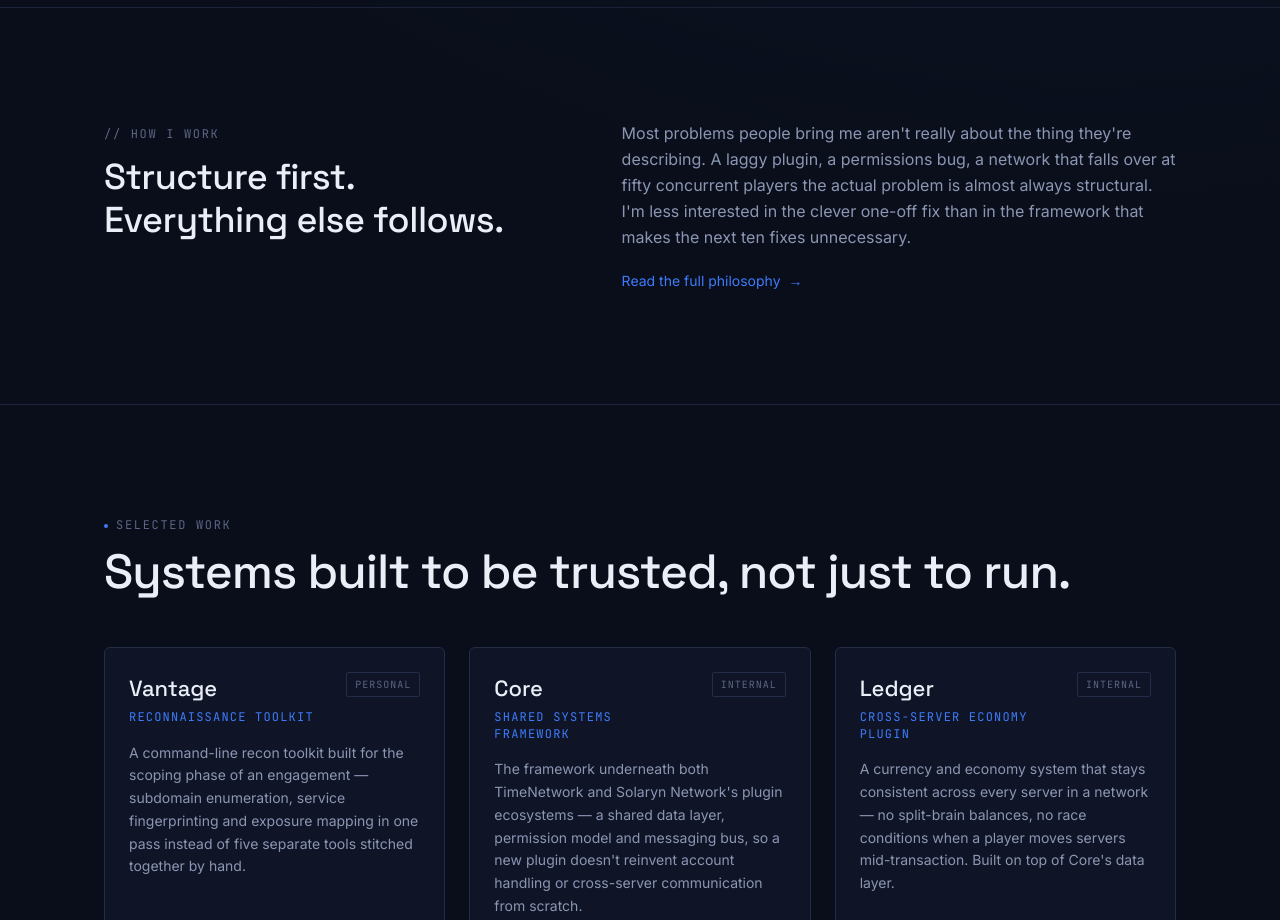
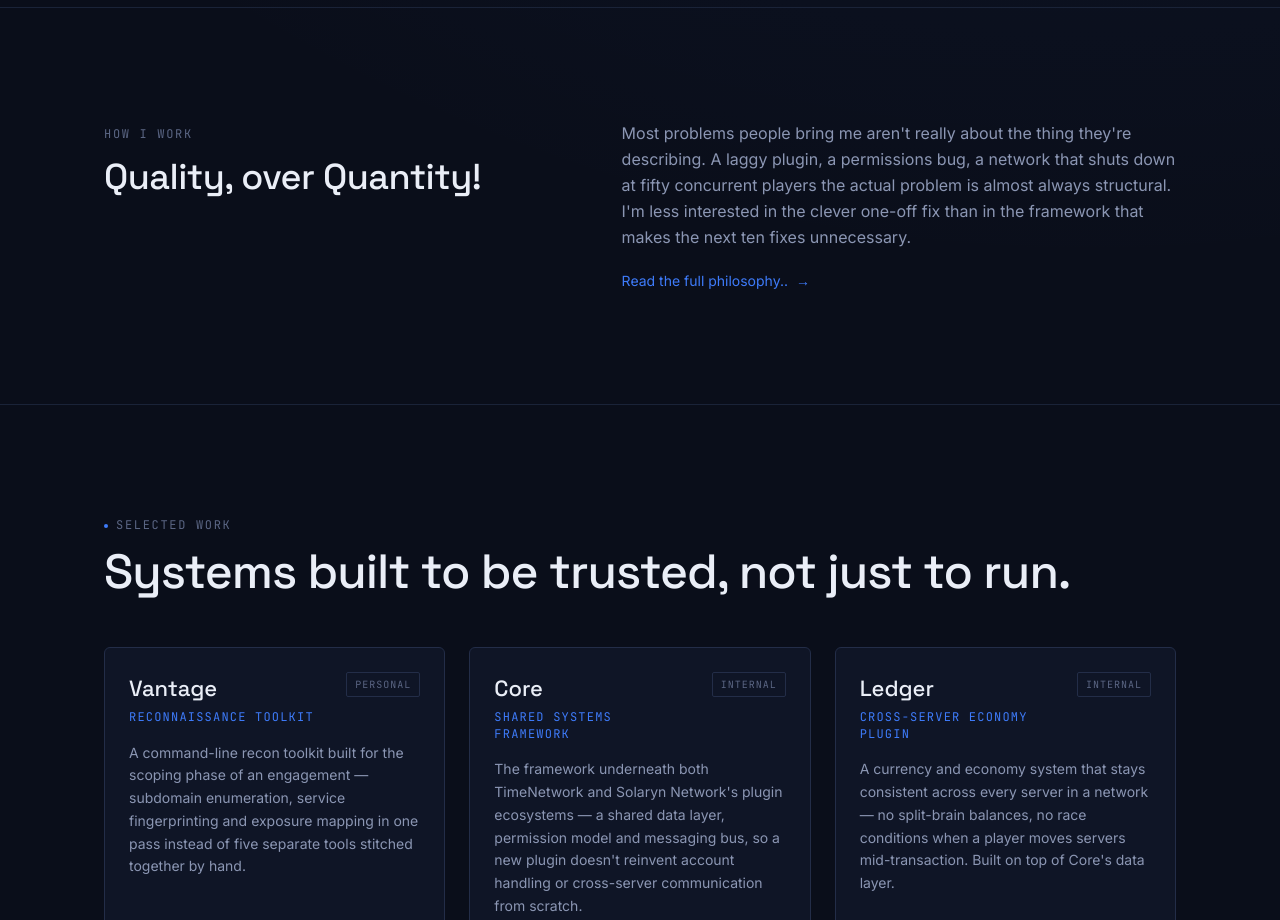
Before and after one commit to Kaze101-dev/Kaze-portfolio-website, a Next.js app in the folder fallen-portfolio/: page / in a window 1280 px wide. Shown: the part 1040-1960 px from the top of the page. Built offline with nearby package versions, Linux system fonts and the light colour scheme.

Commit message:
Update page.tsx

```diff
--- a/fallen-portfolio/app/page.tsx
+++ b/fallen-portfolio/app/page.tsx
@@ -106,9 +106,9 @@ export default function HomePage() {
         <Container>
           <div className="grid gap-10 md:grid-cols-[0.9fr_1.1fr] md:gap-16">
             <RevealSection>
-              <span className="mono-label">{"// How I work"}</span>
+              <span className="mono-label">{"How I work"}</span>
               <h2 className="mt-3 text-2xl md:text-3xl font-medium text-balance">
-                Structure first. Everything else follows.
+                Quality, over Quantity!
               </h2>
             </RevealSection>
 
@@ -116,7 +116,7 @@ export default function HomePage() {
               <p className="text-ink-dim leading-relaxed">
                 Most problems people bring me aren&apos;t really about the
                 thing they&apos;re describing. A laggy plugin, a permissions
-                bug, a network that falls over at fifty concurrent players
+                bug, a network that shuts down at fifty concurrent players
                 the actual problem is almost always structural. I&apos;m less
                 interested in the clever one-off fix than in the framework
                 that makes the next ten fixes unnecessary.
@@ -125,7 +125,7 @@ export default function HomePage() {
                 href="/about"
                 className="mt-5 inline-flex items-center gap-2 text-sm text-accent hover:gap-3 transition-all"
               >
-                Read the full philosophy
+                Read the full philosophy..
                 <span aria-hidden>→</span>
               </Link>
             </RevealSection>
```
